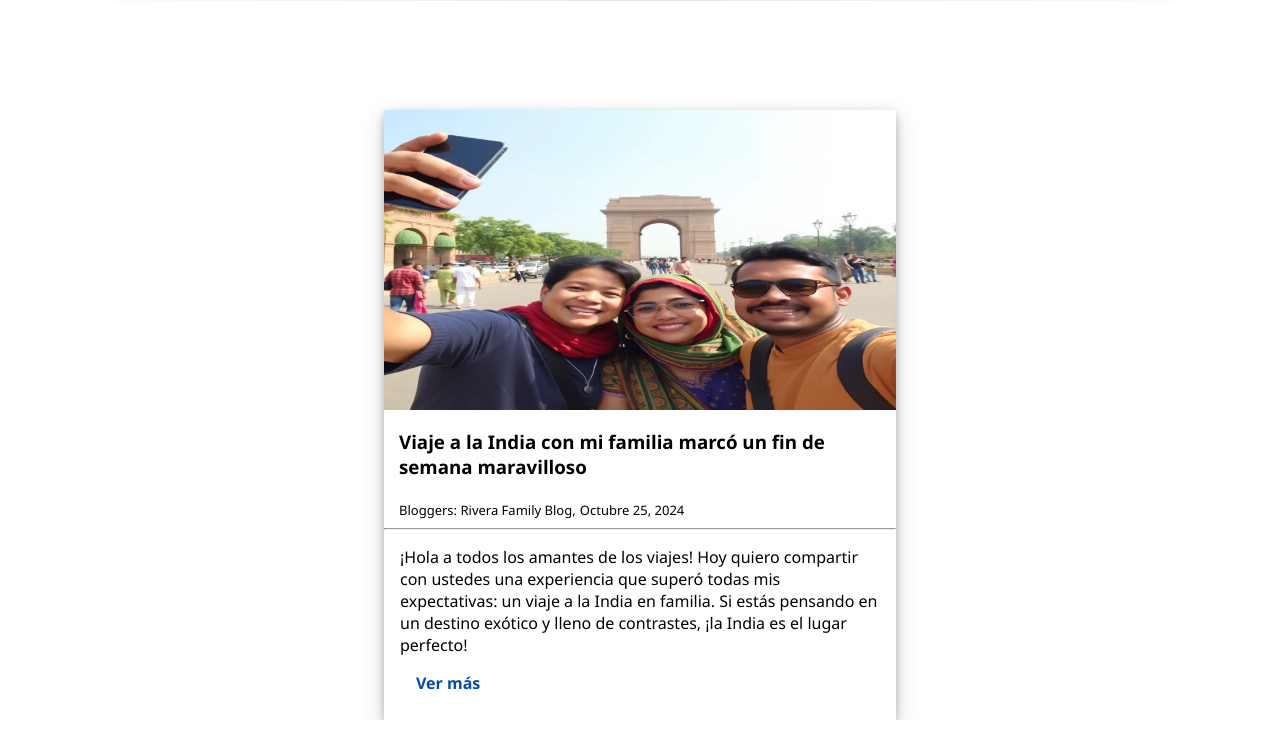
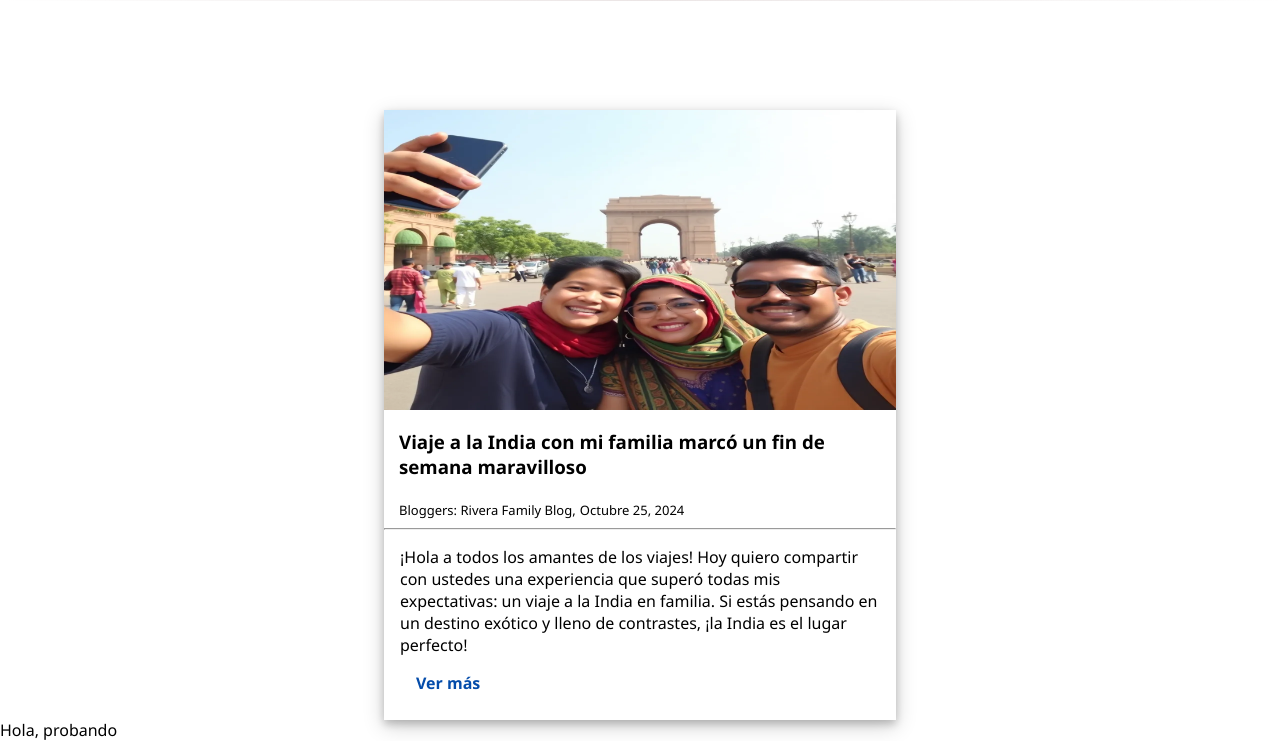
Before and after one commit to Alexandra-Rivera/Travel-Blog, a plain HTML site: page index.html in a window 1280 px wide. Shown: the part 81-822 px from the top of the page. Before the commit the page ends 801 px from the top, so only its background shows below. Drawn offline with Linux system fonts and the light colour scheme.

Commit message:
changes: prueba de cambios

```diff
--- a/index.html
+++ b/index.html
@@ -70,6 +70,9 @@
       </div>
     </section>
 
+    <div>
+      Hola, probando
+    </div>
     <script>
       const drawerMenu = document.getElementById("drawer-menu");
 
```
